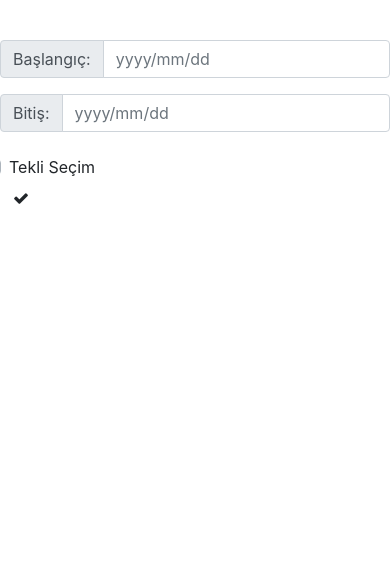
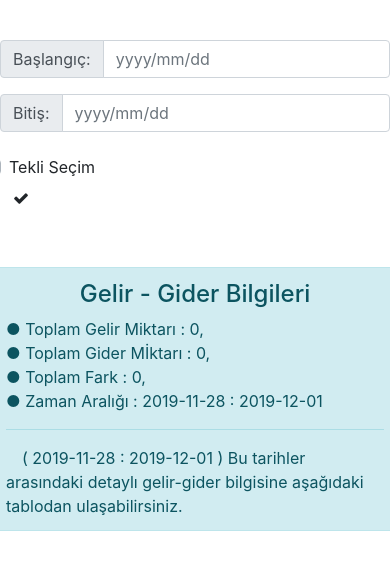
Before and after one commit to ramazancetinn/income-expense-table, a Flask app: page /endorsement in a window 390 px wide. Shown: the part 56-626 px from the top of the page. Run offline with Flask 2, Linux system fonts and the light colour scheme; data that the repository does not hold is empty; some libraries are stand-ins or nearby versions.

Commit message:
info area is added

```diff
--- a/src/templates/endorsement.html
+++ b/src/templates/endorsement.html
@@ -1,4 +1,9 @@
 {% include 'includes/_navbar.html' %}
+
+
+<link rel="stylesheet" href="/static/css/bootstrap.min.css">
+<script src="/static/js/bootstrap.min.js"></script>
+
 <link rel="stylesheet" href="https://cdnjs.cloudflare.com/ajax/libs/font-awesome/4.7.0/css/font-awesome.min.css">
 <link rel="stylesheet" href="//code.jquery.com/ui/1.12.1/themes/base/jquery-ui.css">
 <script src="https://code.jquery.com/jquery-1.12.4.js"></script>
@@ -6,7 +11,7 @@
 
 
 <form action="{{ url_for('endorsement') }}" method="POST" enctype="multipart/form-data">
-    <div style ="height: 40px"></div>
+    <div style="height: 40px"></div>
     <div class="row">
         <div class="col-sm-2"></div>
         <div class="input-group mb-3 col-sm-3">
@@ -26,8 +31,8 @@
         </div>
 
 
-        <div class="custom-control custom-checkbox col-sm-2" style = "padding-top: 7px;">
-                <input   type="checkbox" class="custom-control-input" id="customCheckDisabled" onclick="singleSelect()">
+        <div class="custom-control custom-checkbox col-sm-2" style="padding-top: 7px;">
+            <input type="checkbox" class="custom-control-input" id="customCheckDisabled" onclick="singleSelect()">
             <label class="custom-control-label" for="customCheckDisabled">Tekli Seçim</label>
         </div>
 
@@ -40,6 +45,25 @@
         <div class="col-sm-1"></div>
     </div>
 </form>
+<div style="height: 50px"></div>
+<div class="row">
+    <div class="col-sm-1"></div>
+    <div class="alert alert-info col-sm-10" role="alert">
+        <h4 class="alert-heading" style="text-align: center">Gelir - Gider Bilgileri</h4>
+        <p>
+            ● Toplam Gelir Miktarı : {{price_datas['total_income']}}, <br>
+            ● Toplam Gider Mİktarı : {{price_datas['total_expense']}}, <br>
+            ● Toplam Fark          : {{price_datas['diff']}}, <br>
+            ● Zaman Aralığı        : {{price_datas['time_period']}}
+
+        </p>
+        <hr>
+        <p class="mb-0"> &emsp;( {{price_datas['time_period']}} ) Bu tarihler arasındaki detaylı gelir-gider bilgisine aşağıdaki tablodan ulaşabilirsiniz.</p>
+    </div>
+    <div class="col-sm-1"></div>
+</div>
+
+
 
 <!-- Gelir Gider tabloları ve sonuçları gösterilecek -->
 
@@ -66,7 +90,7 @@
     function singleSelect() {
         var checkBox = document.getElementById("customCheckDisabled");
         var toDiv = document.getElementById("toDataPickerDiv");
-    if (checkBox.checked == true){
+        if (checkBox.checked == true) {
             toDiv.hidden = true
         } else {
             toDiv.hidden = false
```
Lines whose indentation alone changed are shown as unchanged.
